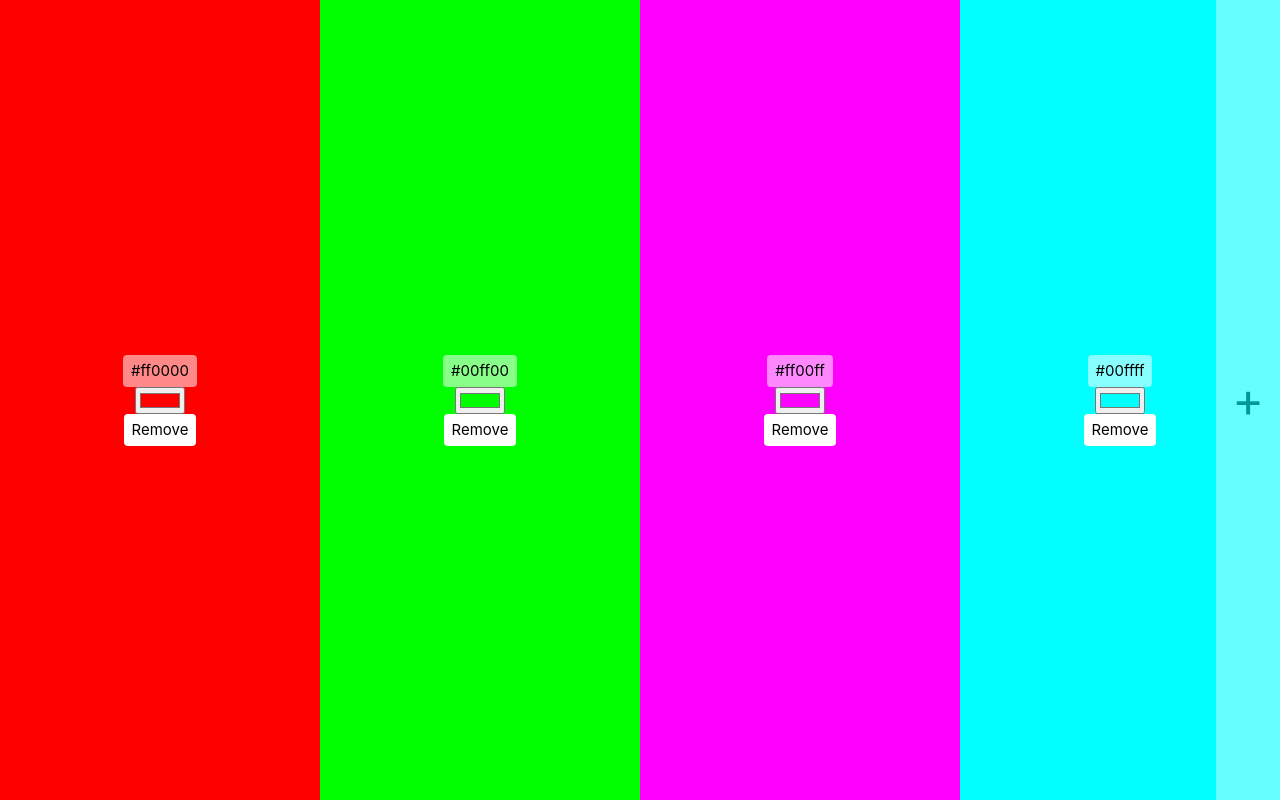
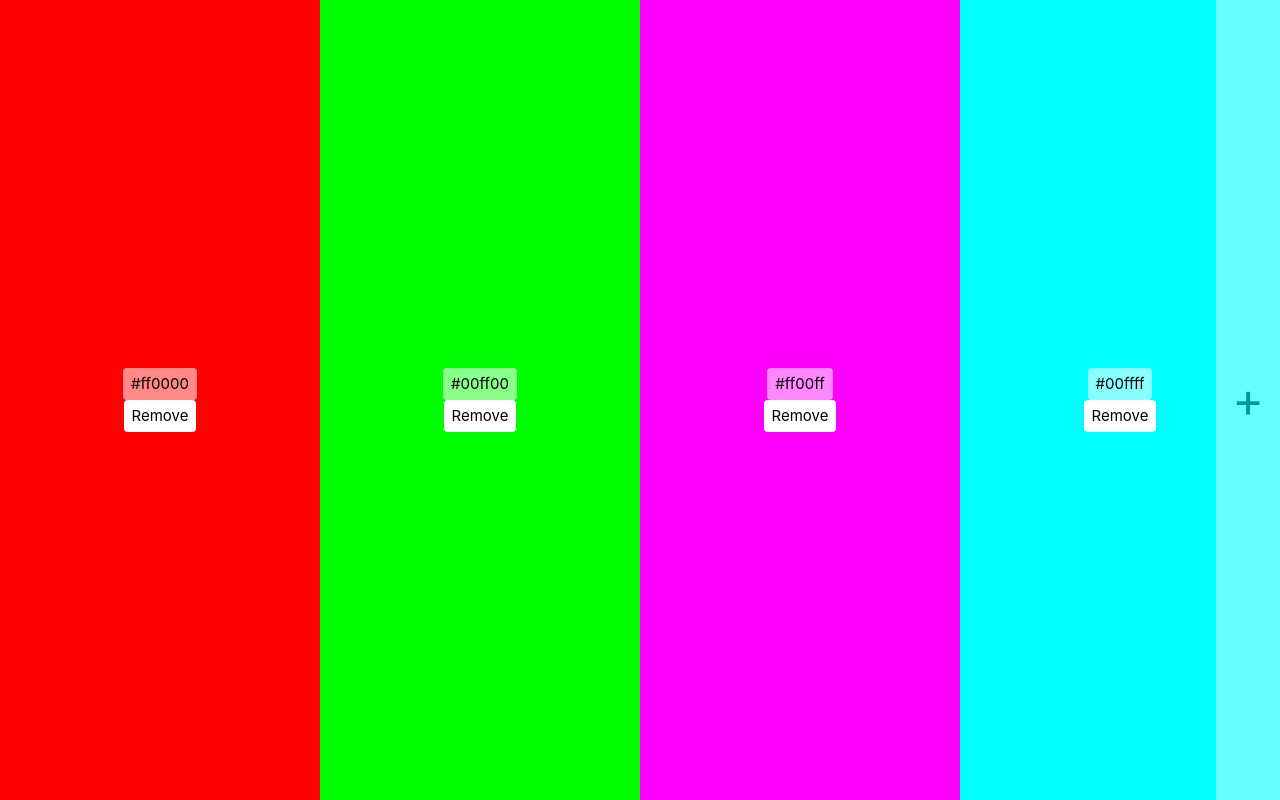
Before and after one commit to Magnus93/vue-color-palette, a Vue app: page / in a window 1280 px wide. Built offline with nearby package versions, Linux system fonts and the light colour scheme.

Commit message:
click on hex for picking color

```diff
--- a/index.html
+++ b/index.html
@@ -4,7 +4,7 @@
     <meta charset="UTF-8">
     <link rel="icon" href="/favicon.ico">
     <meta name="viewport" content="width=device-width, initial-scale=1.0">
-    <title>Vite App</title>
+    <title>Palette Maker</title>
   </head>
   <body>
     <div id="app"></div>
--- a/src/components/PaletteViewer.vue
+++ b/src/components/PaletteViewer.vue
@@ -20,8 +20,8 @@ function add() {
   <div class="wrapper">
     <ul class="palette">
       <li v-for="(color, index) in colors" :key="index" :data-color="color" :style="{ backgroundColor: color }">
-        <label>{{ color }}</label>
-        <input type="color" :value="color" @change="event => handleColorChange(event, index)"/>
+        <label :for="'color'+index">{{ color }}</label>
+        <input type="color" :id="'color'+index" :value="color" @change="event => handleColorChange(event, index)"/>
         <button type="button" class="remove" @click="() => remove(index)">Remove</button>
       </li>
     </ul>
@@ -53,6 +53,9 @@ label {
   padding: 0.25rem 0.5rem;
   border-radius: 0.25rem;
 }
+input[type=color] {
+  display: none;
+}
 button {
   all: unset;
   cursor: pointer;
```
